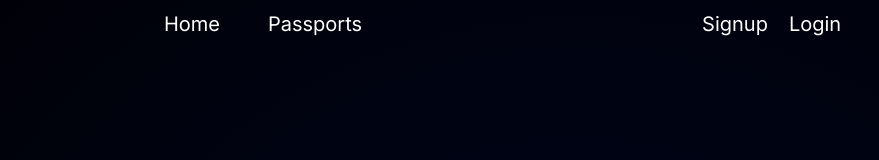
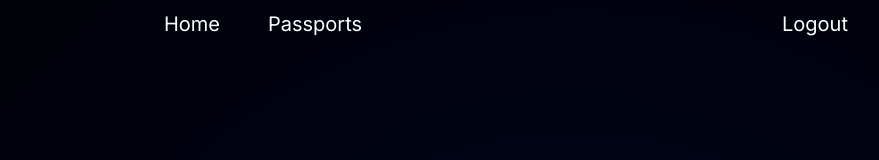
Before and after one commit to Jake-aGallagher/digital-passport-client, a Next.js app: page / in a window 1280 px wide. Shown: the top 160 px of the page, without its empty margins (377-1256 px from the left). Built offline with nearby package versions, Linux system fonts and the light colour scheme.

Commit message:
Login, Signup and Logout buttons

```diff
--- a/src/components/navbar.tsx
+++ b/src/components/navbar.tsx
@@ -1,16 +1,29 @@
+'use client';
 import Link from 'next/link';
+import { useState } from 'react';
 
 const Navbar = () => {
+    const [loggedIn, setLoggedIn] = useState(true);
     return (
         <nav className="fixed top-0 left-0 right-0 h-12 md:text-xl text-white flex flex-row justify-start md:justify-center items-center gap-4 md:gap-12">
-            <Link href="/" className='ml-2 md:ml-0'>
+            <Link href="/" className="ml-2 md:ml-0">
                 <span className="hover:text-blue-300 transition-all">Home</span>
             </Link>
             <Link href="/passports">
                 <span className="hover:text-blue-300 transition-all">Passports</span>
             </Link>
-            <button className="absolute right-16 md:right-32 rounded-lg h-10 w-20 flex flex-col justify-center items-center hover:text-blue-300 transition-all">Signup</button>
-            <button className="absolute right-0 md:right-12 rounded-lg h-10 w-20 flex flex-col justify-center items-center hover:text-blue-300 transition-all">Login</button>
+            {loggedIn ? (
+                <button onClick={() => setLoggedIn(false)} className="absolute right-0 md:right-12 rounded-lg h-10 w-20 flex flex-col justify-center items-center hover:text-blue-300 transition-all">Logout</button>
+            ) : (
+                <>
+                    <Link href="/signup" className="absolute right-16 md:right-32 rounded-lg h-10 w-20 flex flex-col justify-center items-center">
+                        <span className="hover:text-blue-300 transition-all">Signup</span>
+                    </Link>
+                    <Link href="/login" className="absolute right-0 md:right-12 rounded-lg h-10 w-20 flex flex-col justify-center items-center">
+                        <span className="hover:text-blue-300 transition-all">Login</span>
+                    </Link>
+                </>
+            )}
         </nav>
     );
 };
```
